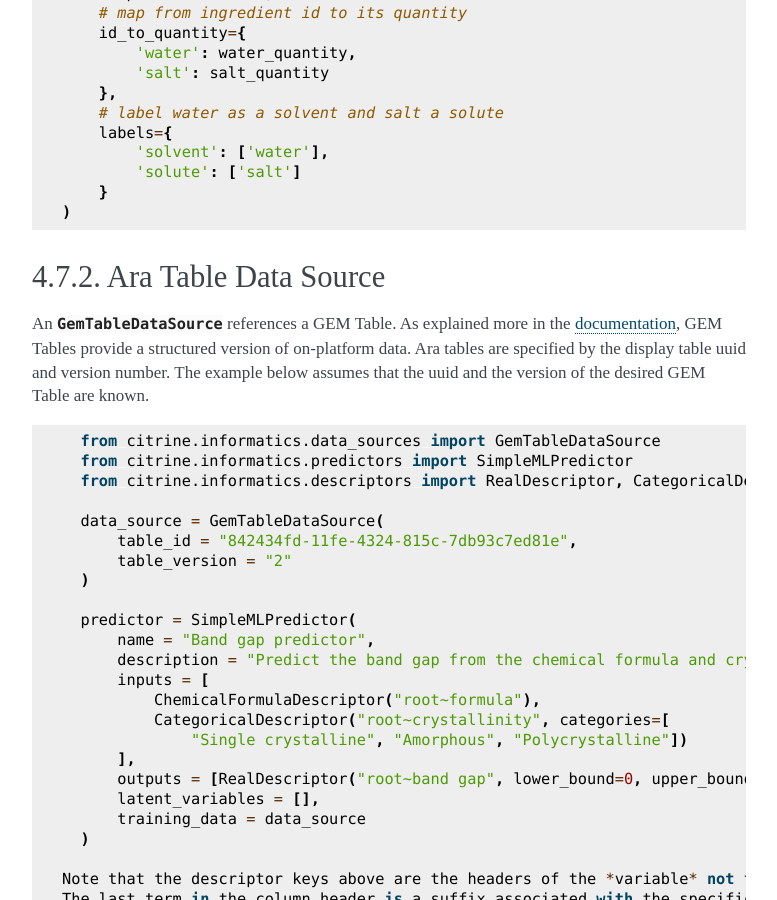
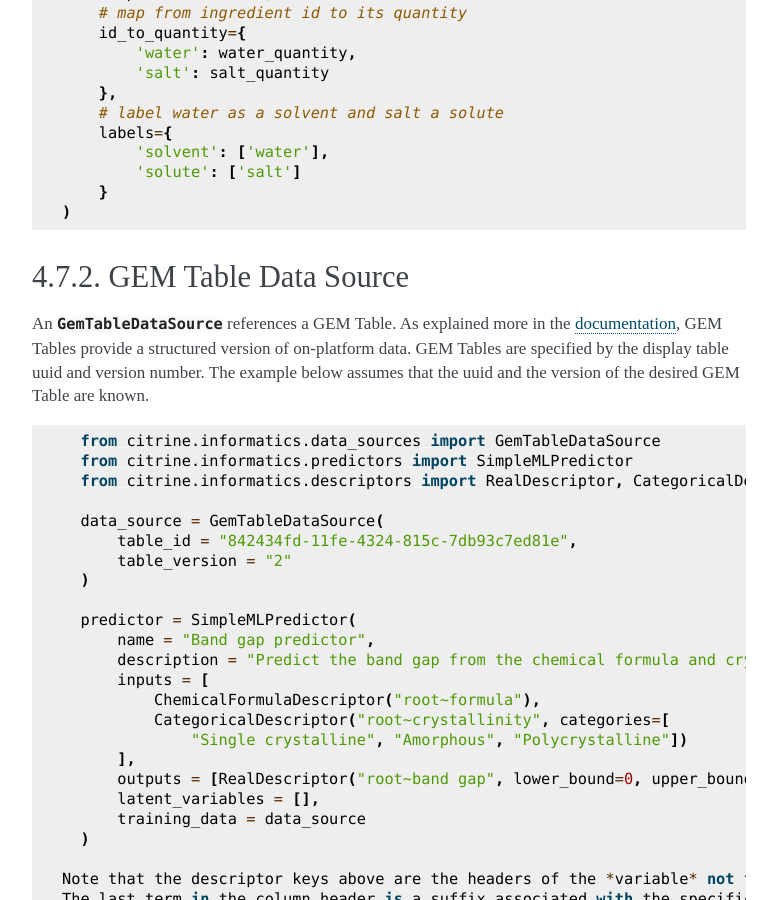
Before and after one commit to CitrineInformatics/citrine-python, a Sphinx documentation site: the page built from docs/source/workflows/data_sources.rst, in a window 1280 px wide and 900 px high, scrolled down 2628 px. Shown: the whole window, without its empty margins (376-1153 px from the left). Built offline with Sphinx 7.4.7, drawn with Linux system fonts in a browser that asks for light colours; some of the changed text lies outside the part shown.

Commit message:
Doc updates based on Ken's PR feedback

```diff
--- a/docs/source/data_extraction.rst
+++ b/docs/source/data_extraction.rst
@@ -103,7 +103,7 @@ If the process template's allowed names includes, for example, "flour" then ther
 Previewing tables
 -----------------
 
-Calling :func:`~citrine.resources.project.Project.table_configs` on a project returns an :class:`~citrine.resources.ara_definition.TableConfigCollection` object, which facilitates access to the collection of all Ara definitions visible to a Project.
+Calling :func:`~citrine.resources.project.Project.table_configs` on a project returns an :class:`~citrine.resources.ara_definition.TableConfigCollection` object, which facilitates access to the collection of all TableConfigs visible to a Project.
 Via such an object, one can preview a draft TableConfig on an explicit set of Material Histories, defined by their root materials:
 
 For example:
--- a/docs/source/workflows/data_sources.rst
+++ b/docs/source/workflows/data_sources.rst
@@ -140,12 +140,12 @@ A CSV data source and :class:`~citrine.informatics.predictors.IngredientsToSimpl
         }
     )
 
-Ara Table Data Source
+GEM Table Data Source
 ---------------------
 
 An :class:`~citrine.informatics.data_sources.GemTableDataSource` references a GEM Table.
 As explained more in the :doc:`documentation <../data_extraction>`, GEM Tables provide a structured version of on-platform data.
-Ara tables are specified by the display table uuid and version number.
+GEM Tables are specified by the display table uuid and version number.
 The example below assumes that the uuid and the version of the desired GEM Table are known.
 
 .. code:: python
```
